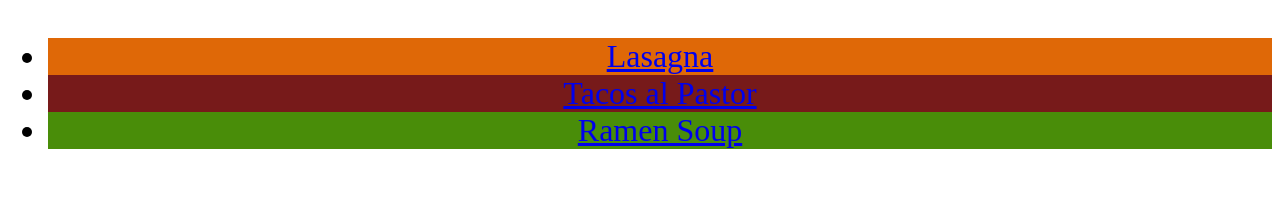
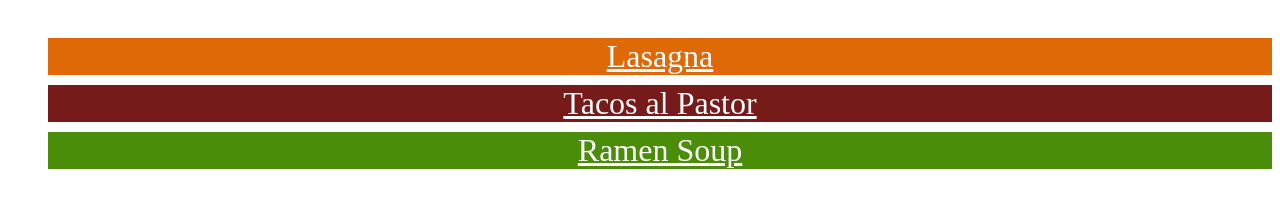
Before and after one commit to Chegarrito/odin-recipes, a plain HTML site: page index.html in a window 1280 px wide. Shown: the part 792-993 px from the top of the page. Drawn offline with Linux system fonts and the light colour scheme.

Commit message:
Add margin to the list of recipes and change the link text to white

```diff
--- a/index.html
+++ b/index.html
@@ -1,15 +1,18 @@
 <!DOCTYPE html>
 <html lang="en">
 <head>
-    <meta charset="UTF-8">
-    <meta name="viewport" content="width=device-width, initial-scale=1.0">
+
+    <meta charset='utf-8'>
+    <meta http-equiv='X-UA-Compatible' content='IE=edge'>
     <title>Recipes</title>
-    <link rel="stylesheet" href="styles.css">
+    <meta name='viewport' content='width=device-width, initial-scale=1'>
+    <link rel='stylesheet' type='text/css' media='screen' href='styles.css'>
+    <script src='main.js'></script>
 </head>
 <body class="font">
     <h1>Odin Recipes</h1>
     <img src="./img/odin-logo.png" alt="odin-logo width">
-    <ul>
+    <ul class="recipes">
         <li id="lasagna"><a href="./recipes/lasagna.html">Lasagna</a></li>
         <li id="pastor"><a href="./recipes/tacos.html">Tacos al Pastor</a></li>
         <li id="ramen"><a href="./recipes/ramen.html">Ramen Soup</a></li>
--- a/styles.css
+++ b/styles.css
@@ -1,19 +1,22 @@
-.font {
+body {
     font-family: 'Times New Roman', Times, serif;
     font-size: xx-large;
     text-align: center;
+    color: white;
 }
-.white {
-    color: white;
+a {
+    color: rgb(255, 255, 255);
 }
 #lasagna {
     background-color: rgb(223, 104, 7);
 }
 #pastor {
     background-color: rgb(119, 26, 26);
+    margin-top: 10px;
 }
 #ramen {
     background-color: rgb(73, 141, 9);
+    margin-top: 10px;
 }
 .font.lasagna {
     font-size: large;
```
